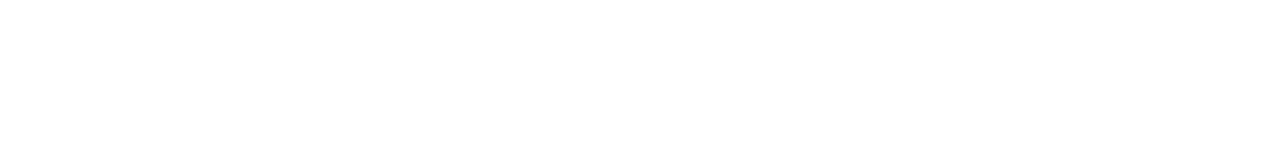
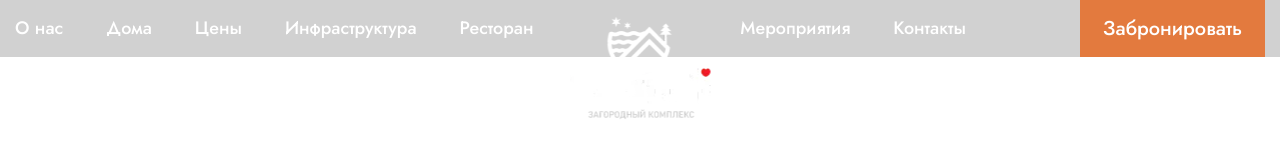
Before and after one commit to Unleashed97/scandy, a website: page src/index.html in a window 1280 px wide. Drawn offline with nearby package versions, Linux system fonts and the light colour scheme; files that its build step writes are made by us from their sources; files whose address does not match are found by name.

Commit message:
feat: add header

```diff
--- a/src/html/partials/header.html
+++ b/src/html/partials/header.html
@@ -1,3 +1,46 @@
 <header class="header">
+    <div class="container">
+        <div class="header__inner">
+            <nav class="nav header__left">
+                <ul class="nav__list">
+                    <li class="nav__item">
+                        <a href="#" class="nav__link">О нас</a>
+                    </li>
+                    <li class="nav__item">
+                        <a href="#" class="nav__link">Дома</a>
+                    </li>
+                    <li class="nav__item">
+                        <a href="#" class="nav__link">Цены</a>
+                    </li>
+                    <li class="nav__item">
+                        <a href="#" class="nav__link">Инфраструктура</a>
+                    </li>
+                    <li class="nav__item">
+                        <a href="#" class="nav__link">Ресторан</a>
+                    </li>
+                </ul>
+            </nav>
 
+            <a href="index.html" class="logo header__logo">
+                <picture>
+                    <source srcset="img/logo/logo-header.webp">
+                    <img src="img/logo/logo-header.png" class="logo" alt="Логотип">
+                </picture>
+            </a>
+
+            <div class="header__right">
+                <nav class="nav">
+                    <ul class="nav__list">
+                        <li class="nav__item">
+                            <a href="#" class="nav__link">Мероприятия</a>
+                        </li>
+                        <li class="nav__item">
+                            <a href="#" class="nav__link">Контакты</a>
+                        </li>
+                    </ul>
+                </nav>
+                <button type="button" class="btn btn--orange header__btn">Забронировать</button>
+            </div>
+        </div>
+    </div>
 </header>
--- /dev/null
+++ b/src/scss/components/btn.scss
@@ -0,0 +1,20 @@
+.btn {
+    padding: 0;
+
+    display: flex;
+    align-items: center;
+    justify-content: center;
+
+    font-family: $family;
+    font-size: 20px;
+    font-weight: 500;
+    color: $colors-primary;
+
+    background: none;
+    border: 0;
+    cursor: pointer;
+
+    &--orange {
+        background-color: $colors-orange;
+    }
+}
--- /dev/null
+++ b/src/scss/components/container.scss
@@ -0,0 +1,10 @@
+.container {
+    width: 100%;
+    max-width: 1430px;
+    padding: 0 15px;
+    margin: 0 auto;
+
+    &--lg {
+        max-width: 1920px;
+    }
+}
--- a/src/scss/components/header.scss
+++ b/src/scss/components/header.scss
@@ -1,2 +1,37 @@
 .header {
+    position: absolute;
+    top: 0;
+    left: 0;
+    right: 0;
+    z-index: 1;
+
+    height: 57px;
+
+    background-color: rgba(#1d1d1d, 0.2);
+    &__inner {
+        display: flex;
+        justify-content: space-between;
+        align-items: center;
+    }
+
+    &__logo {
+        position: absolute;
+        top: 17px;
+        left: 50%;
+        z-index: 1;
+
+        transform: translate(-50%);
+    }
+
+    &__right {
+        display: flex;
+        align-items: center;
+    }
+
+    &__btn {
+        margin-left: 114px;
+
+        width: 185px;
+        height: 57px;
+    }
 }
--- /dev/null
+++ b/src/scss/components/nav.scss
@@ -0,0 +1,10 @@
+.nav {
+    &__list {
+        display: flex;
+        gap: 43px;
+    }
+
+    &__link {
+        font-size: 18px;
+    }
+}
--- a/src/scss/style.scss
+++ b/src/scss/style.scss
@@ -15,8 +15,34 @@
 
 body {
     font-family: $family;
+    font-weight: 500;
+    color: $colors-primary;
+}
+
+h1,
+h2,
+h3,
+h4,
+h5,
+h6,
+p {
+    margin: 0;
+}
+
+a {
+    text-decoration: none;
+    color: inherit;
+}
+
+ul {
+    list-style: none;
+    margin: 0;
+    padding: 0;
 }
 
 // components
 @import 'components/header.scss';
 @import 'components/footer.scss';
+@import 'components/container.scss';
+@import 'components/nav.scss';
+@import 'components/btn.scss';
--- a/src/scss/vars.scss
+++ b/src/scss/vars.scss
@@ -1,4 +1,8 @@
 // colors
+$colors-orange: #e37a3e;
+$colors-primary: #fff;
+$colors-secondary: #000;
+$colors-title: #202020;
 
 // typography
 $family: 'Jost', sans-serif;
```
Also changed, not shown: dist/css/style.min.css, dist/img/logo/Asset 1@2x 1.png (added), dist/img/logo/Asset 1@2x 1.webp (added), dist/img/logo/logo-header.png (added), dist/img/logo/logo-header.webp (added), dist/index.html, src/img/logo/logo-header.png (added).
